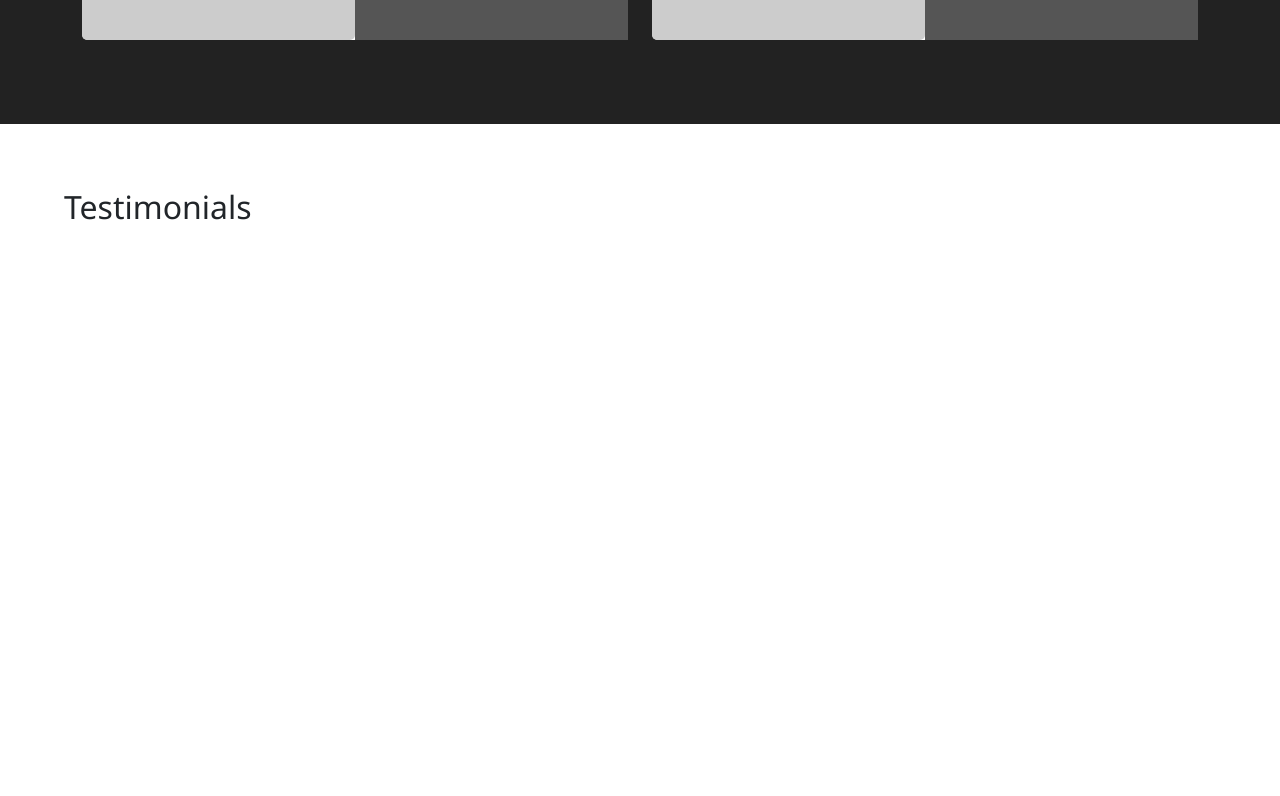
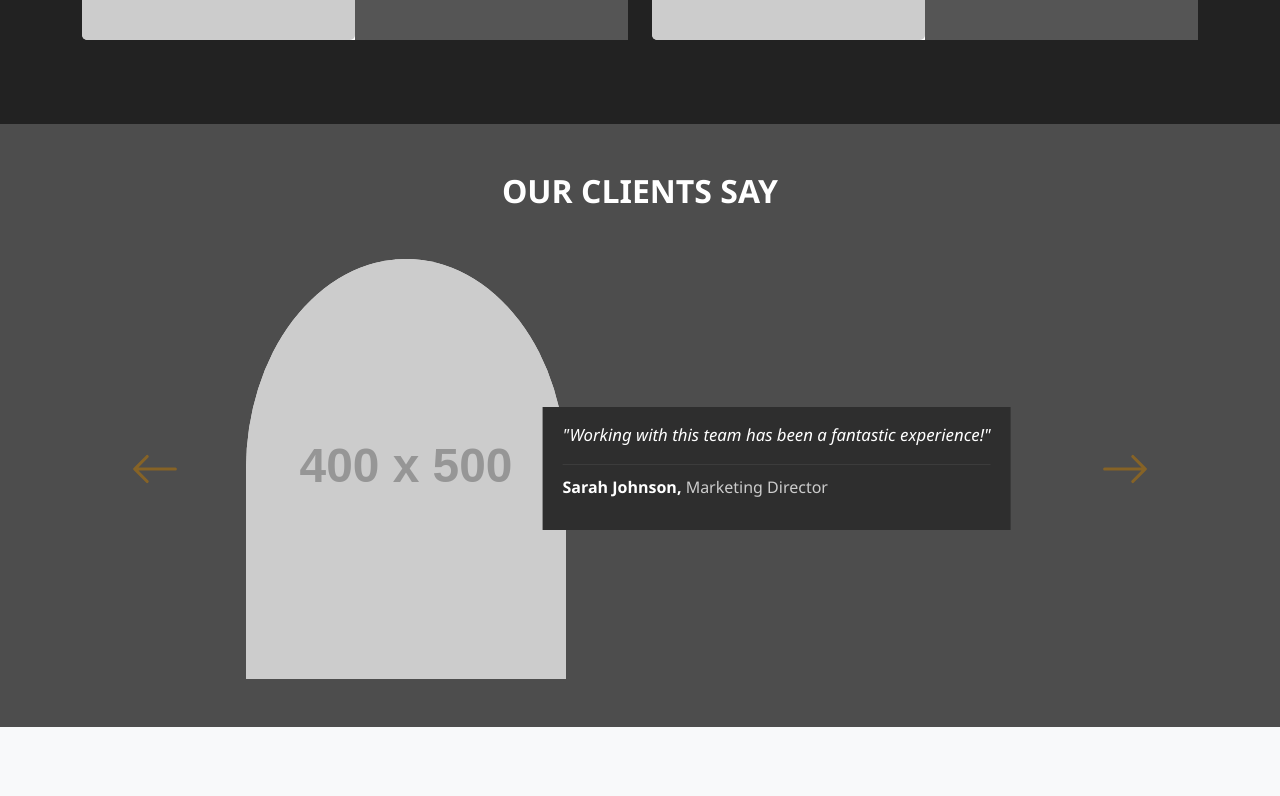
Before and after one commit to SIMPLE-H-O-C/Simple-hoc, a React (Vite) app in the folder simple-hoc/: page / in a window 1280 px wide. Shown: the part 4420-5216 px from the top of the page. Built offline with nearby package versions, Linux system fonts and the light colour scheme.

Commit message:
added testimonials section to navbar

```diff
--- a/simple-hoc/src/components/ClientTestimonials.jsx
+++ b/simple-hoc/src/components/ClientTestimonials.jsx
@@ -41,7 +41,7 @@ const nextArrow = (
 
 const Testimonials = () => {
   return (
-    <section className="testimonials-section py-5">
+    <section id="testimonials" className="testimonials-section py-5">
       <div className="container text-center">
         <h2 className="fw-bold mb-5">OUR CLIENTS SAY</h2>
 
--- a/simple-hoc/src/index.css
+++ b/simple-hoc/src/index.css
@@ -1,4 +1,4 @@
-
+/*
 * {
   margin: 0;
   padding: 0;
@@ -15,3 +15,4 @@ body {
   font-family: Arial, Helvetica, sans-serif;
   line-height: 1.6;
 }
+ */
--- a/simple-hoc/src/pages/HomePage.jsx
+++ b/simple-hoc/src/pages/HomePage.jsx
@@ -1,3 +1,4 @@
+import ClientTestimonials from "../components/ClientTestimonials";
 import Hero from "../components/Hero";
 import Navbar from "../components/Navbar";
 import Services from "../components/Services";
@@ -22,9 +23,7 @@ const HomePage = () => {
 
       <TalentSection />
 
-      <section id="testimonials" style={{ height: "100vh", padding: "4rem" }}>
-        <h2>Testimonials</h2>
-      </section>
+      <ClientTestimonials />
 
       <section id="contact" style={{ height: "100vh", padding: "4rem", background: "#f8f9fa" }}>
         <h2>Contact</h2>
```
